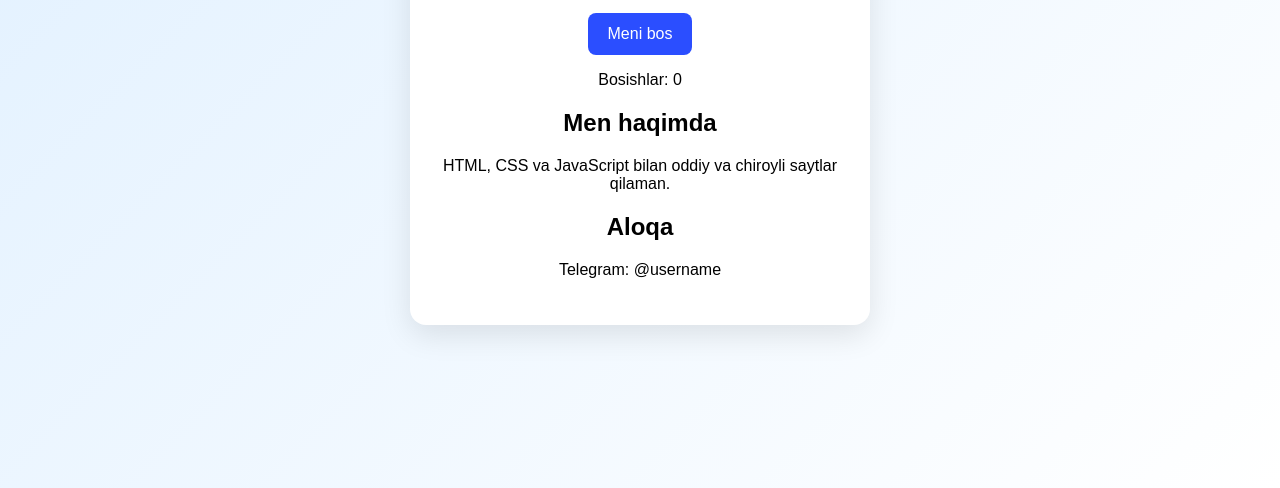
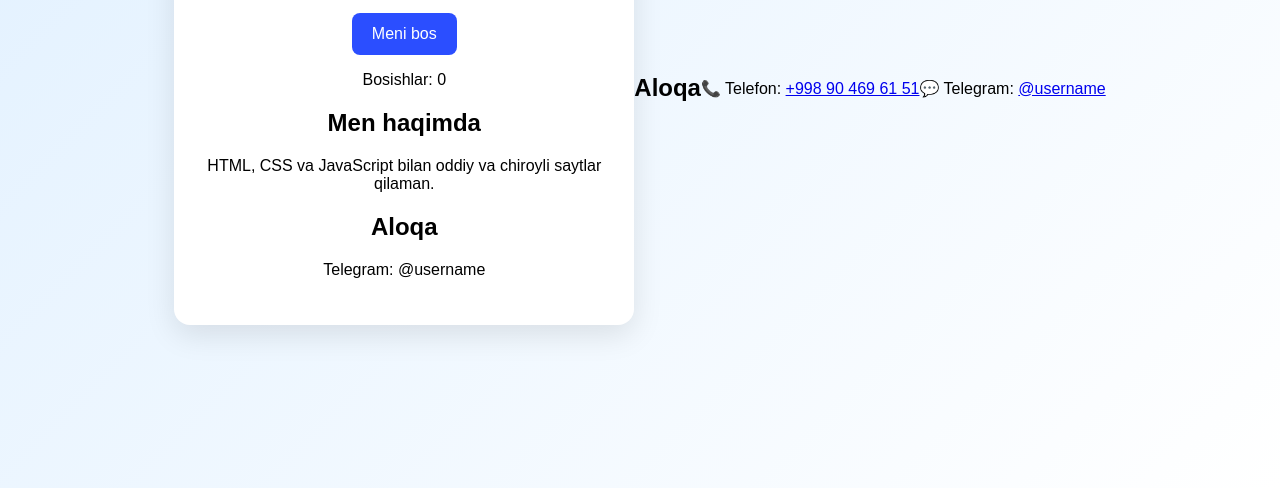
Before and after one commit to axtamovmashxurbek1-dotcom/academy-site, a plain HTML site: page index.html in a window 1280 px wide. Shown: the part 312-800 px from the top of the page. Drawn offline with Linux system fonts and the light colour scheme.

Commit message:
Add contact information section to index.html

```diff
--- a/index.html
+++ b/index.html
@@ -30,3 +30,19 @@
   <script src="script.js"></script>
 </body>
 </html>
+
+<h2>Aloqa</h2>
+
+<p>
+  📞 Telefon:
+  <a href="tel:+998904696151">
+    +998 90 469 61 51
+  </a>
+</p>
+
+<p>
+  💬 Telegram:
+  <a href="https://t.me/username" target="_blank">
+    @username
+  </a>
+</p>
```
